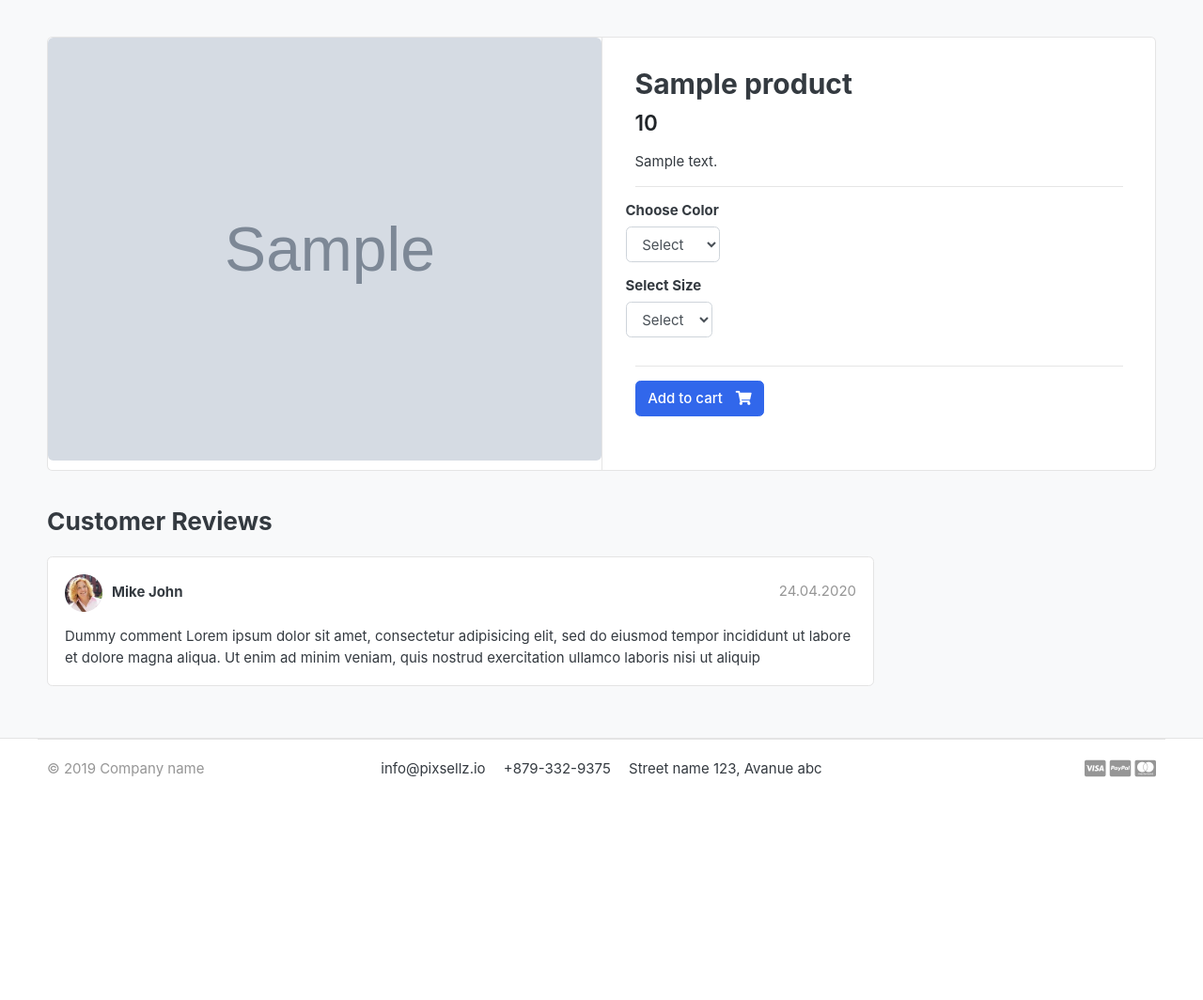
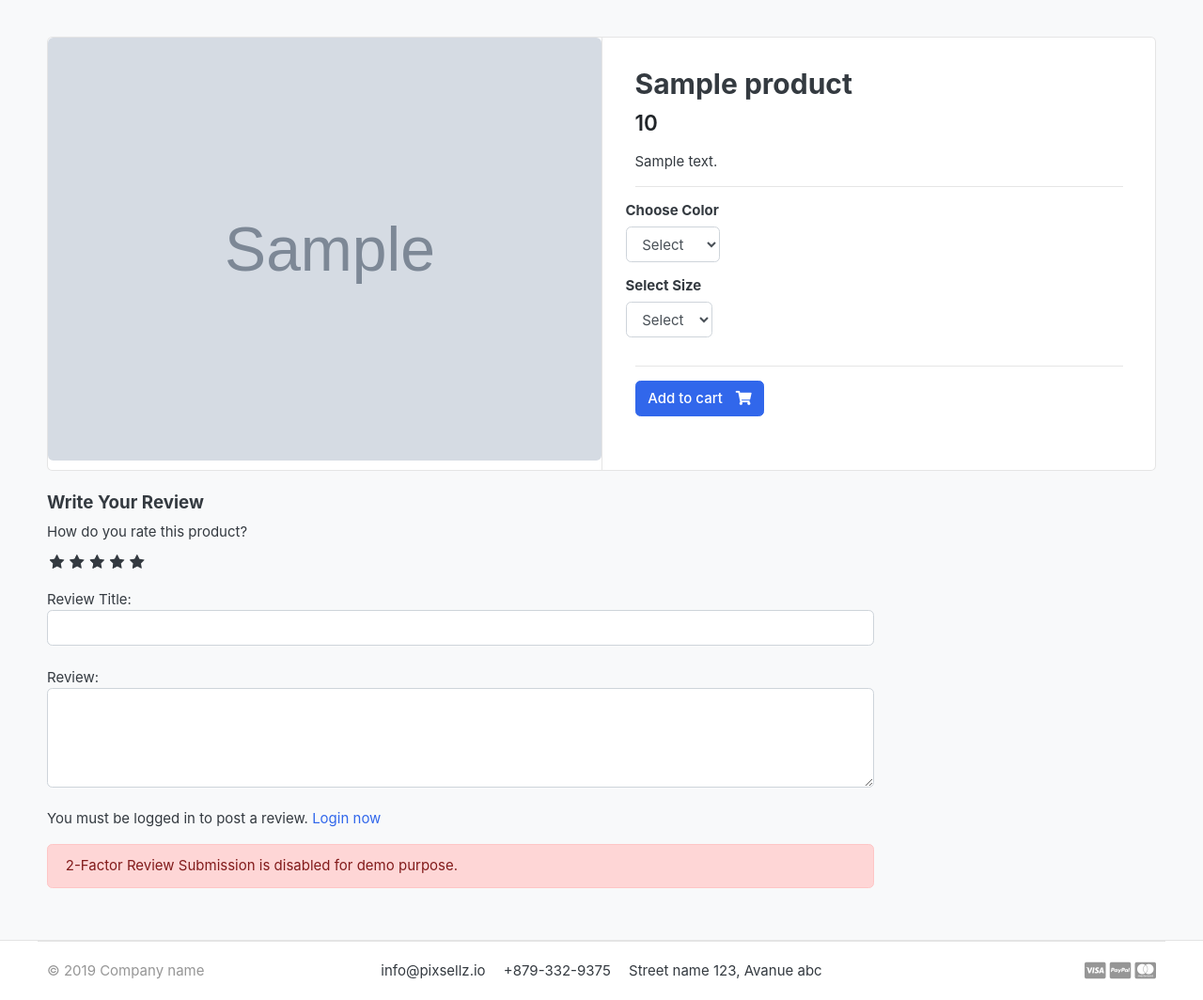
Before and after one commit to DucLeTrong/Ecommerce_Django, a Django app: a page that uses templates/store/product_detail.html in a window 1280 px wide. Shown: the part 119-1183 px from the top of the page at 94% size. Before the commit the page ends 946 px from the top, so only its background shows below. Run offline with Django 3.2, Linux system fonts and the light colour scheme; tables that the repository leaves empty hold one stand-in row (values such as "Sample post"); grey boxes marked "Sample" are stand-in pictures; some libraries are stand-ins or nearby versions; some web fonts are replaced.

Commit message:
Add review feature

```diff
--- /dev/null
+++ b/ecommerce/static/css/custom.css
@@ -0,0 +1,61 @@
+/* Hide Radio button */
+.rate > input{
+  display: none;
+}
+
+.rate{
+  display: inline-block;;
+  border: 0;
+}
+
+.rate > label{
+  float: right;
+}
+
+/* Showing the stars */
+.rate > label:before{
+  display: inline-block;
+  font-size: 1.1rem;
+  font-family: FontAwesome;
+  content: "\f005";
+  margin:0;
+  padding:0.3rem .2rem;
+  cursor: pointer;
+}
+
+/* Half star */
+.rate .half:before{
+  content: "\f089";
+  position: absolute;
+  padding-right: 0;
+}
+
+/* Click and hover */
+input:checked ~ label, label:hover ~ label{
+  color: #ffb503;
+}
+
+/* hover hightlight */
+input:checked + label:hover, input:checked ~ label:hover,input:checked ~ label:hover ~ label,
+label:hover ~ input:checked ~ label{
+  color: #cc9000;
+}
+
+.rating-star i{
+  color: #ffb503 !important;
+}
+
+ul.thumb{
+  margin:0 auto;
+  padding: 0;
+  float: left;
+}
+ul.thumb li{
+  list-style: none;
+  margin: 10px;
+}
+ul.thumb li img{
+  width: 80px;
+  height: 80px;
+  border: 1px solid grey;
+}
--- a/store/admin.py
+++ b/store/admin.py
@@ -1,6 +1,6 @@
 from django.contrib import admin
 # from django.db import models
-from .models import Product, Variation
+from .models import Product, Variation, ReviewRating
 
 # Register your models here.
 class ProductAdmin(admin.ModelAdmin):
@@ -14,3 +14,4 @@ class VariationAdmin(admin.ModelAdmin):
 
 admin.site.register(Product, ProductAdmin)
 admin.site.register(Variation, VariationAdmin)
+admin.site.register(ReviewRating)
--- a/store/models.py
+++ b/store/models.py
@@ -3,6 +3,7 @@ from django.db import models
 from django.db.models.deletion import CASCADE
 from django.urls import reverse
 from category.models import Category
+from accounts.models import Account
 
 # Create your models here.
 class Product(models.Model):
@@ -46,3 +47,17 @@ class Variation(models.Model):
 
     def __str__(self):
         return self.variation_value
+
+class ReviewRating(models.Model):
+    product = models.ForeignKey(Product, on_delete=models.CASCADE)
+    user = models.ForeignKey(Account, on_delete=models.CASCADE)
+    subject = models.CharField(max_length=100, blank=True)
+    review = models.TextField(max_length=500, blank=True)
+    rating = models.FloatField()
+    ip = models.CharField(max_length=20, blank=True)
+    status = models.BooleanField(default=True)
+    created_at = models.DateTimeField(auto_now_add=True)
+    updated_at = models.DateTimeField(auto_now=True)
+
+    def __str__(self):
+        return self.subject
--- a/store/urls.py
+++ b/store/urls.py
@@ -7,5 +7,5 @@ urlpatterns = [
     path('category/<slug:category_slug>/', views.store, name='products_by_category'),
     path('category/<slug:category_slug>/<slug:product_slug>', views.product_detail, name='product_detail'),
     path('search/', views.search, name='search'),
-
+    path('submit_review/<int:product_id>/', views.submit_review, name='submit_review'),
 ]
--- a/store/views.py
+++ b/store/views.py
@@ -1,14 +1,17 @@
 from django.core import paginator
 from django.http.response import HttpResponse
-from django.shortcuts import render, get_object_or_404
+from django.shortcuts import redirect, render, get_object_or_404
 from django.core.paginator import EmptyPage, PageNotAnInteger, Paginator
 from django.db.models import Q
 
-from .models import Product
+from .models import Product, ReviewRating
+from .forms import ReviewForm
 
 from category.models import Category
 from carts.views import _cart_id
 from carts.models import CartItem
+from django.contrib import messages
+
 # Create your views here.
 
 def store(request, category_slug=None):
@@ -69,3 +72,26 @@ def search(request):
         "number_products" : number_products,
     }
     return render(request, "store/store.html", context)
+
+def submit_review(request, product_id):
+    url = request.META.get('HTTP_REFERER')
+    if request.method == 'POST':
+        try:
+            reviews = ReviewRating.objects.get(user__id=request.user.id, product__id=product_id)
+            form = ReviewForm(request.POST, instance=reviews)
+            form.save()
+            messages.success(request, 'Thank you! Your review has been updated.')
+            return redirect(url)
+        except ReviewRating.DoesNotExist:
+            form = ReviewForm(request.POST)
+            if form.is_valid():
+                data = ReviewRating()
+                data.subject = form.cleaned_data['subject']
+                data.rating = form.cleaned_data['rating']
+                data.review = form.cleaned_data['review']
+                data.ip = request.META.get('REMOTE_ADDR')
+                data.product_id = product_id
+                data.user_id = request.user.id
+                data.save()
+                messages.success(request, 'Thank you! Your review has been submitted.')
+                return redirect(url)
--- a/templates/store/product_detail.html
+++ b/templates/store/product_detail.html
@@ -75,38 +75,59 @@
 </div> <!-- card.// -->
 <!-- ============================ COMPONENT 1 END .// ================================= -->
 
+
 <br>
 
 <div class="row">
-			<div class="col-md-9">
-
-	<header class="section-heading">
-		<h3>Customer Reviews </h3>
-
-	</header>
-
-	<article class="box mb-3">
-		<div class="icontext w-100">
-			<img src= {% static './images/avatars/avatar1.jpg' %} class="img-xs icon rounded-circle">
-			<div class="text">
-				<span class="date text-muted float-md-right">24.04.2020 </span>
-				<h6 class="mb-1">Mike John </h6>
-
-			</div>
-		</div> <!-- icontext.// -->
-		<div class="mt-3">
-			<p>
-				Dummy comment Lorem ipsum dolor sit amet, consectetur adipisicing elit, sed do eiusmod
-				tempor incididunt ut labore et dolore magna aliqua. Ut enim ad minim veniam,
-				quis nostrud exercitation ullamco laboris nisi ut aliquip
-			</p>
-		</div>
-	</article>
+	<div class="col-md-9">
 
 
 
-	</div> <!-- col.// -->
-</div> <!-- row.// -->
+		<form action="{% url 'submit_review' single_product.id %}" method="POST">
+			{% csrf_token %}
+			<h5>Write Your Review</h5>
+
+			<div>
+				<!-- Rating stars -->
+				<label>How do you rate this product?</label>
+				<br>
+				<div class="rate">
+					<input type="radio" name="rating" id="rating10" value="5" required /><label for="rating10" title="5"></label>
+					<input type="radio" name="rating" id="rating9" value="4.5" required /><label for="rating9" title="4.5" class="half"></label>
+					<input type="radio" name="rating" id="rating8" value="4" required /><label for="rating8" title="4"></label>
+					<input type="radio" name="rating" id="rating7" value="3.5" required /><label for="rating7" title="3.5" class="half"></label>
+					<input type="radio" name="rating" id="rating6" value="3" required /><label for="rating6" title="3"></label>
+					<input type="radio" name="rating" id="rating5" value="2.5" required /><label for="rating5" title="2.5" class="half"></label>
+					<input type="radio" name="rating" id="rating4" value="2" required /><label for="rating4" title="2"></label>
+					<input type="radio" name="rating" id="rating3" value="1.5" required /><label for="rating3" title="1.5" class="half"></label>
+					<input type="radio" name="rating" id="rating2" value="1" required /><label for="rating2" title="1"></label>
+					<input type="radio" name="rating" id="rating1" value="0.5" required /><label for="rating1" title="0.5" class="half"></label>
+				</div>
+<br>
+				Review Title:
+				<input type="text" class="form-control" name="subject">
+				<br>
+				Review:
+				<textarea name="review" rows="4" class="form-control"></textarea>
+				<br>
+				<!-- {% if user.is_authenticated %}
+					{% if orderproduct %}
+						<input type="submit" value="Submit Review" class="btn btn-primary">
+					{% else %}
+						<p>You must purchase this product to post a review.</p>
+					{% endif %}
+				{% else %}
+				<p>You must be logged in to post a review. <span><a href="{% url 'login' %}">Login now</a></span></p>
+				{% endif %} -->
+
+				{% if user.is_authenticated %}
+						<input type="submit" value="Submit Review" class="btn btn-primary">
+				{% else %}
+				<p>You must be logged in to post a review. <span><a href="{% url 'login' %}">Login now</a></span></p>
+				{% endif %}
+				<div class="alert alert-danger" role="alert" style="margin-top:10px;">
+  2-Factor Review Submission is disabled for demo purpose.
+</div>
 
 
 </div> <!-- container .//  -->
```
Also changed, not shown: static/css/custom.css (added, +61 -0 lines), store/forms.py (added, +9 -0 lines), store/migrations/0004_reviewrating.py (added).
